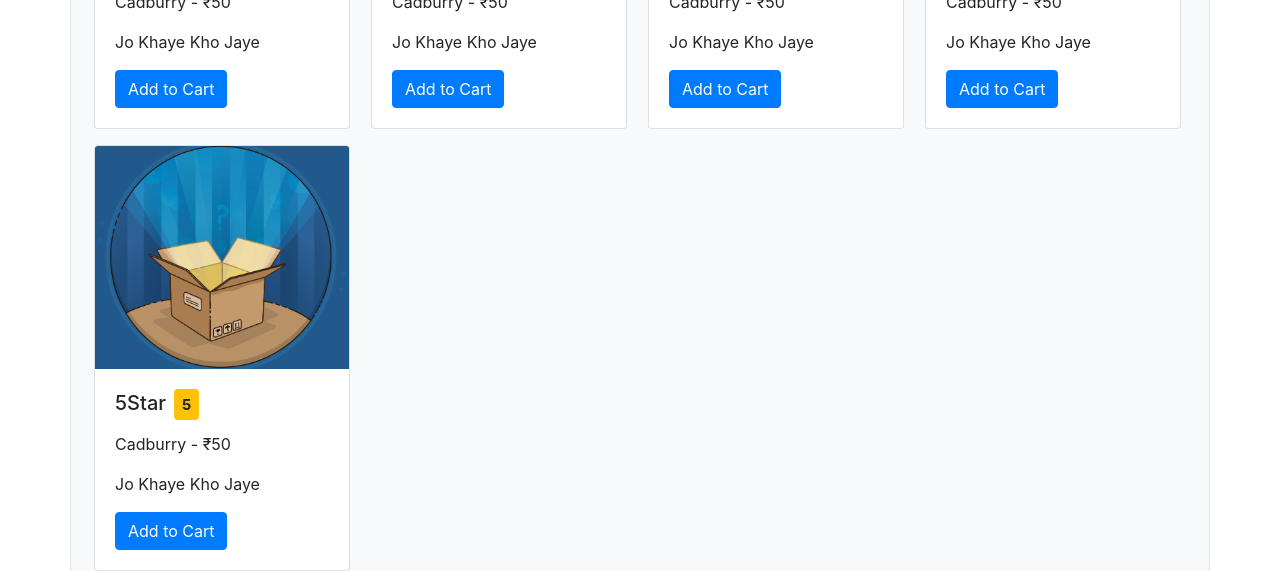
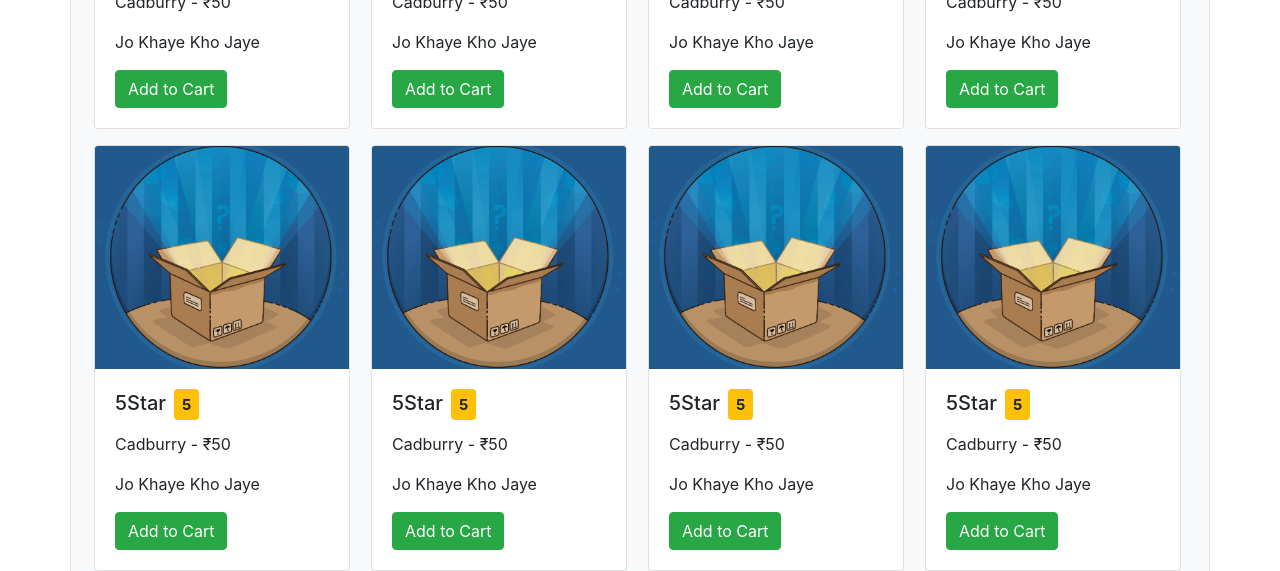
Before and after one commit to xufor/int-ecom-ui, a React (Create React App) app: page / in a window 1280 px wide. Shown: the part 381-952 px from the top of the page. Built offline with nearby package versions, Linux system fonts and the light colour scheme; what redux-promise-middleware would draw is missing.

Commit message:
tiny color change

```diff
--- a/src/components/HomePage/HomePage.js
+++ b/src/components/HomePage/HomePage.js
@@ -4,7 +4,7 @@
 
 class HomePage extends Component {
   makeCards = () => {
-    return [1, 2, 3, 4, 5].map((element) => {
+    return [0, 1, 2, 3, 4, 5, 6, 7, 8, 9].map((element) => {
       return <Col key={element}><ProductCard /></Col>;
     });
   }
--- a/src/components/ProductCard/ProductCard.js
+++ b/src/components/ProductCard/ProductCard.js
@@ -12,10 +12,8 @@
             <Badge className={"bg-warning p-2 ml-2"} >5</Badge>
           </Card.Title>
           <Card.Text>Cadburry - ₹50</Card.Text>
-          <Card.Text>
-            Jo Khaye Kho Jaye
-          </Card.Text>
-          <Button variant={"primary"}>Add to Cart</Button>
+          <Card.Text>Jo Khaye Kho Jaye</Card.Text>
+          <Button variant={"success"}>Add to Cart</Button>
         </Card.Body>
       </Card>
     );
```
